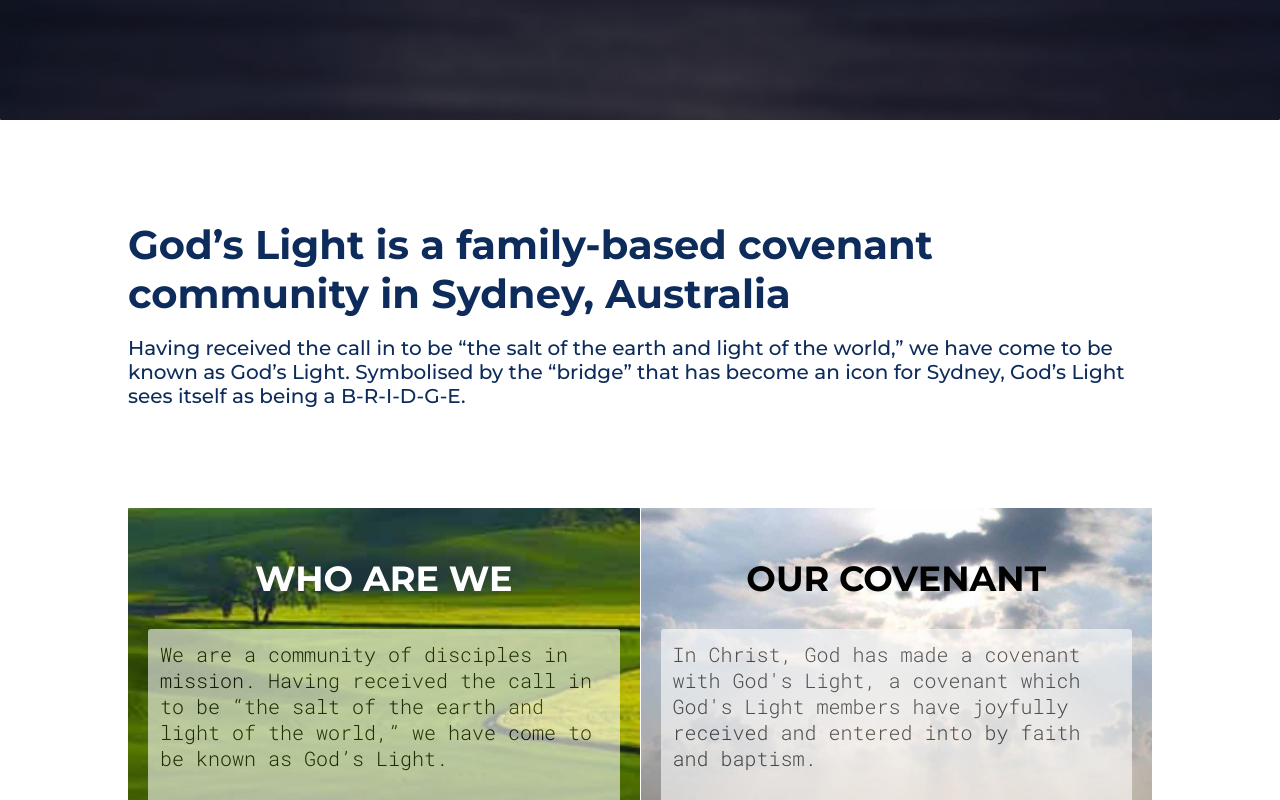
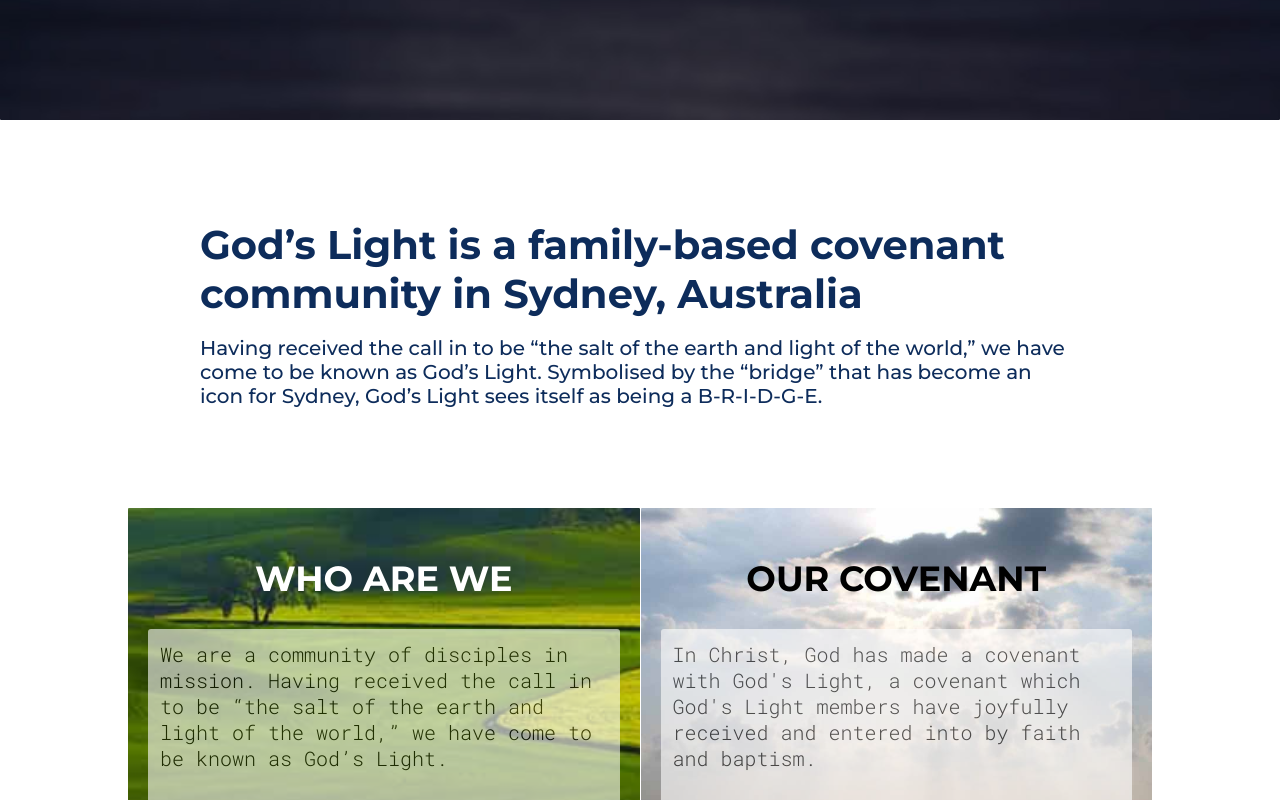
Before and after one commit to dmoralestech/gods-light, a React (Create React App) app: page / in a window 1280 px wide. Shown: the part 680-1480 px from the top of the page. Built offline with nearby package versions, Linux system fonts and the light colour scheme.

Commit message:
Add section data

```diff
--- a/src/App.css
+++ b/src/App.css
@@ -311,13 +311,10 @@ p {
   }
 }
 
-@media screen and (min-width: 1025px) and  (max-width: 1660px){
-  .section-title {
-    max-width: 1024px;
-  }
-
-  .section-text {
-    max-width: 1024px;
+@media screen and (min-width: 1025px) and  (max-width: 2000px){
+  .section-row {
+    padding-right: 200px;
+    padding-left: 200px;
   }
 }
 
```
